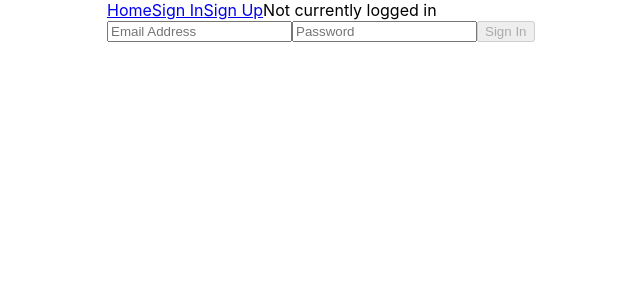
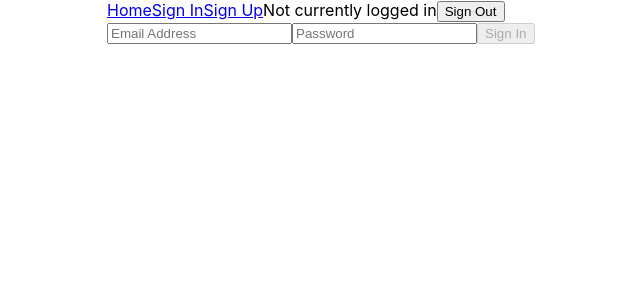
Before and after one commit to darthbob88/RaymondProjectList, a React (Create React App) app: page /signin in a window 1280 px wide. Shown: the top 300 px of the page, without its empty margins (21-661 px from the left). Built offline with nearby package versions, Linux system fonts and the light colour scheme; no server answers.

Commit message:
feat: Added reliable signout functionality

```diff
--- a/src/NavHeader/NavHeader.tsx
+++ b/src/NavHeader/NavHeader.tsx
@@ -2,6 +2,7 @@ import React, { useContext, useState, useEffect } from "react";
 import { Link } from "react-router-dom";
 import * as ROUTES from "../routes";
 import { FirebaseContext } from "../firebase";
+import { SignOutButton } from "../SignInForm/SignOutButton";
 
 export const NavHeader = () => {
   const FirebaseAuth = useContext(FirebaseContext);
@@ -17,6 +18,7 @@ export const NavHeader = () => {
       <Link to={ROUTES.SIGN_IN}>Sign In</Link>
       <Link to={ROUTES.SIGN_UP}>Sign Up</Link>
       <span>{loggedIn}</span>
+      <SignOutButton/>
     </div>
   );
 };
--- /dev/null
+++ b/src/SignInForm/SignOutButton.tsx
@@ -0,0 +1,14 @@
+import React from "react";
+import * as AuthService from "../models/AuthService";
+export const SignOutButton = () => {
+  const signOut = () => {
+    AuthService.doSignOut().then(() => {
+        console.log(`Successfully signed out`)
+    });
+  };
+  return (
+    <button type="button" onClick={signOut}>
+      Sign Out
+    </button>
+  );
+};
```
